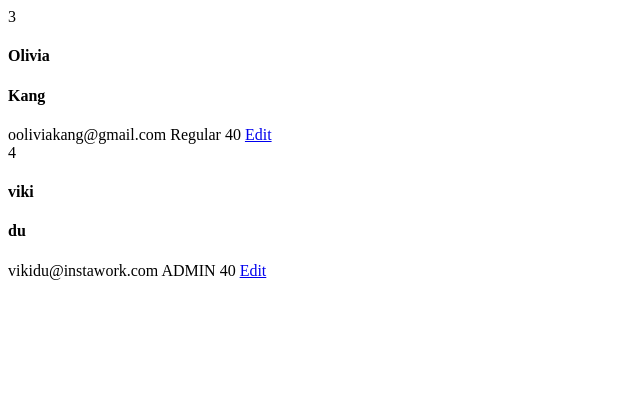
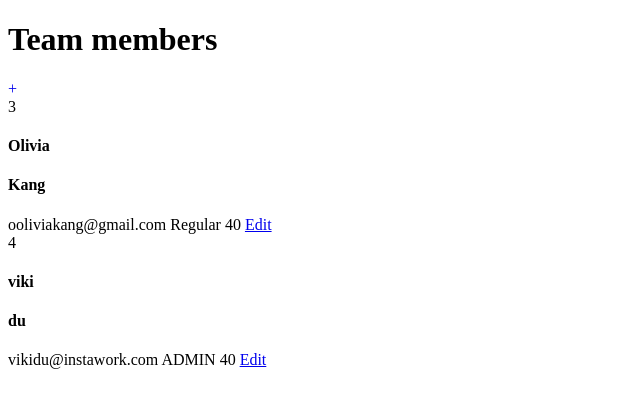
Before and after one commit to XinyuKang/django-team-management-application, a Django app: page /team_management/ in a window 1280 px wide. Shown: the top 408 px of the page, without its empty margins (0-640 px from the left). Run offline with Django 4.2, Linux system fonts and the light colour scheme; data comes from the database, SQL or seed files in the repository.

Commit message:
add plus sign

```diff
--- a/my_project/team_management/templates/team_management/index.html
+++ b/my_project/team_management/templates/team_management/index.html
@@ -12,7 +12,10 @@
 
 
 <body>
-
+    <h1>Team members</h1>
+    <a href="showEmployeeForm" style="text-decoration:none">
+        <span>&#43;</span>
+    </a>
     {% for employee in employees %}
 
     <div>
```
